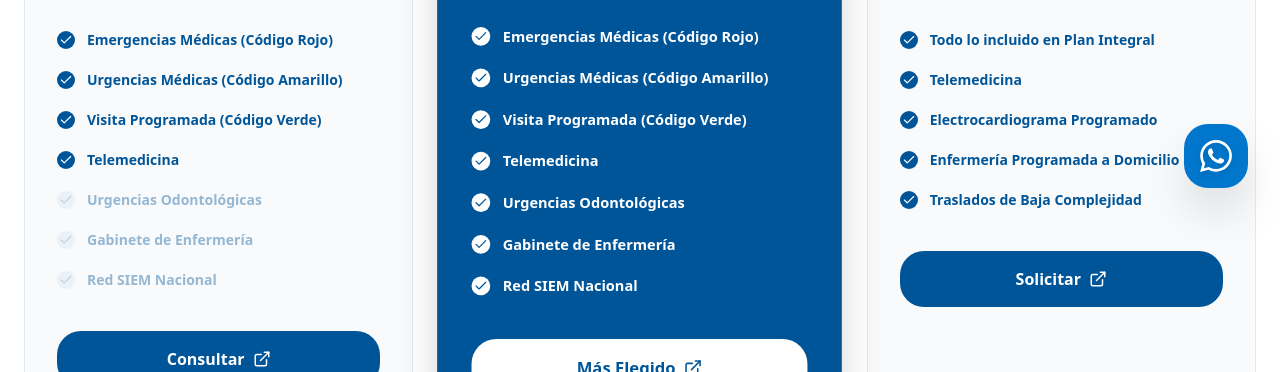
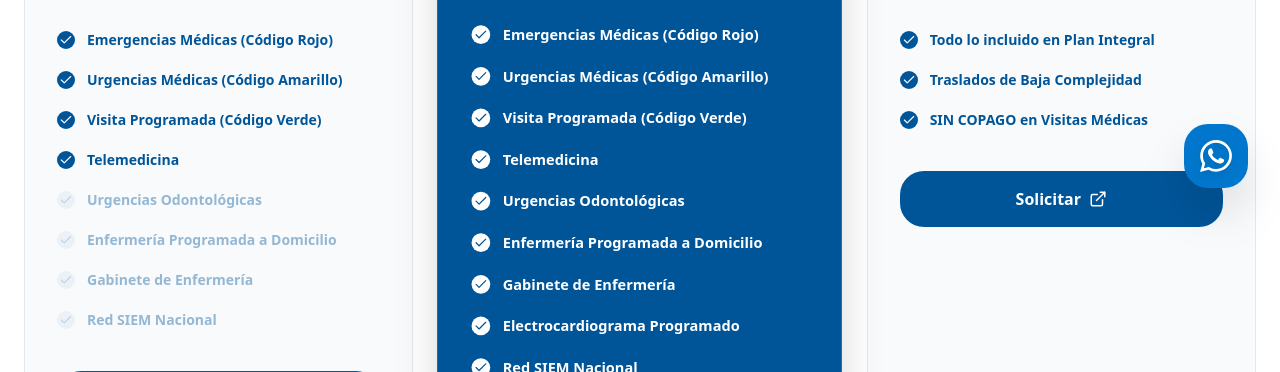
Before and after one commit to gen12software/sum, a Next.js app: page /planes in a window 1280 px wide. Shown: the part 580-952 px from the top of the page. Built offline with nearby package versions, Linux system fonts and the light colour scheme; no server answers.

Commit message:
Add Enfermería Programada and update features

```diff
--- a/src/components/home/Pricing.tsx
+++ b/src/components/home/Pricing.tsx
@@ -17,6 +17,7 @@ const PLANS = [
       { name: "Visita Programada (Código Verde)", included: true },
       { name: "Telemedicina", included: true },
       { name: "Urgencias Odontológicas", included: false },
+      { name: "Enfermería Programada a Domicilio", included: false },
       { name: "Gabinete de Enfermería", included: false },
       { name: "Red SIEM Nacional", included: false },
     ],
@@ -34,7 +35,9 @@ const PLANS = [
       { name: "Visita Programada (Código Verde)", included: true },
       { name: "Telemedicina", included: true },
       { name: "Urgencias Odontológicas", included: true },
+      { name: "Enfermería Programada a Domicilio", included: true },
       { name: "Gabinete de Enfermería", included: true },
+      { name: "Electrocardiograma Programado", included: true },
       { name: "Red SIEM Nacional", included: true },
     ],
     highlight: true,
@@ -47,10 +50,8 @@ const PLANS = [
     description: "Cobertura total con servicios exclusivos a domicilio.",
     features: [
       { name: "Todo lo incluido en Plan Integral", included: true },
-      { name: "Telemedicina", included: true },
-      { name: "Electrocardiograma Programado", included: true },
-      { name: "Enfermería Programada a Domicilio", included: true },
       { name: "Traslados de Baja Complejidad", included: true },
+      { name: "SIN COPAGO en Visitas Médicas", included: true },
     ],
     highlight: false,
     cta: "Solicitar",
```
